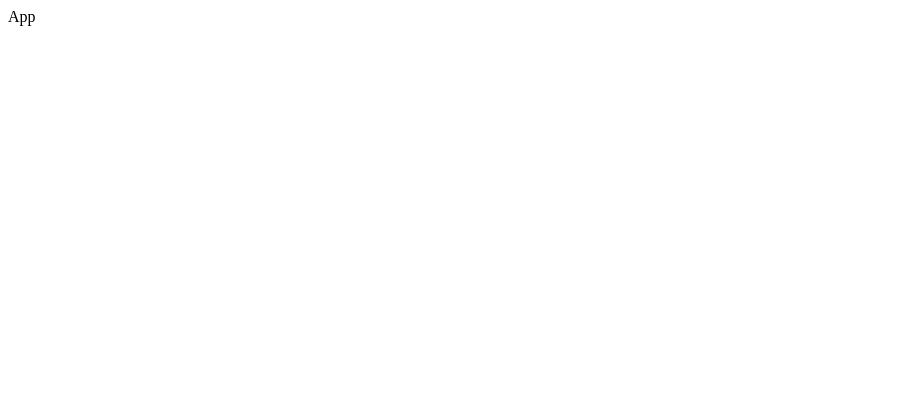
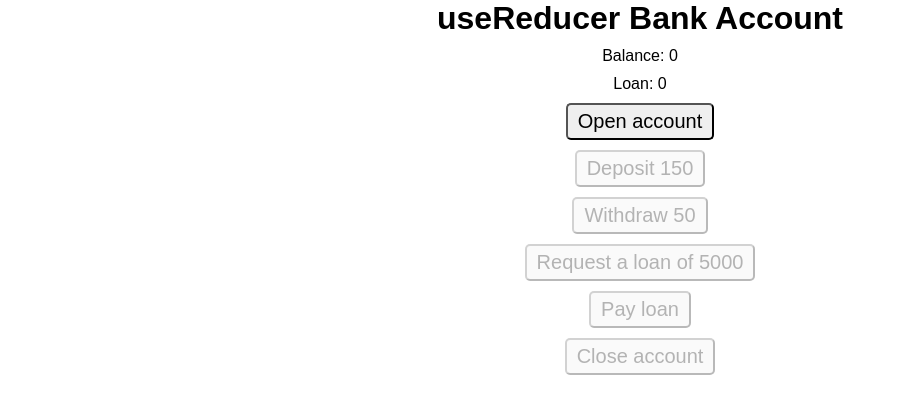
Before and after one commit to Yokubjanovichh/jones-schedetman-react-lessons, a React (Create React App) app: page / in a window 1280 px wide. Shown: the top 414 px of the page, without its empty margins (0-898 px from the left). Built offline with nearby package versions, Linux system fonts and the light colour scheme.

Commit message:
first commit

```diff
--- a/src/App.js
+++ b/src/App.js
@@ -1,7 +1,110 @@
-import React from 'react'
+import { React, useReducer } from "react";
+import "./main.css";
+
+/*
+YO’RIQNOMALAR / HISOBOTLAR:
+
+Oddiy bank hisobini yaratishni ko’rib chiqaylik! Bu meni useReducer ishlayotganini tushuntirish uchun misol sifatida ishlatgan misolimga o’xshash, lekin bu sodda (bu yerda biz hisob raqamlaridan foydalanmaymiz)
+
+Reducer yordamida quyidagi holat o’tkazishlarni model qiling: hisob ochish, depozit qilish, pulni yechib olish, qarz so’roq qilish, qarzni to’lash, hisobni yopish. Boshlanish uchun quyidagi initialState dan foydalaning.
+
+Barcha operatsiyalar (hisob ochishdan tashqari) faol bo’lganda faqat amalga oshirilishi mumkin. Agar bu shunday bo’lmasa, faqat asl holat ob’ektini qaytaring. Buni reducerning boshida tekshirishingiz mumkin
+
+Hisob ochilganda, isActive haqiqiy qiymatga o’zgartiriladi. Shuningdek, hisobni ochish uchun minimal depozit miqdori 500 bo’ladi (bu degani hisob balansi 500 da boshlanadi)
+
+Mijoz faqat qarz yo’q bo’lganda qarz so’roq qilishi mumkin. Agar bu shart bajarilsa, so’ralgan miqdor ‘qarz’ holatida ro’yxatdan o’tkaziladi va u balansga qo’shiladi. Agar shart bajarilmasa, faqat joriy holatni qaytaring
+
+Mijoz qarzni to’laganda, aksincha holat yuz beradi: pul balansdan olinadi, va ‘qarz’ 0 ga qaytariladi. Bu salbiy balanslarga olib kelishi mumkin, lekin bu muammo emas, chunki mijoz endi hisobini yopishi mumkin emas (keyingi punktga qarang)
+
+Mijoz faqat qarz yo’q bo’lganda va balans nol bo’lganda hisobni yopishi mumkin. Agar bu shart bajarilmasa, faqat holatni qaytaring. Agar shart bajarilsa, hisob faolligini yo’qotadi va barcha pul yechib olinadi. Hisob aslida boshlang’ich holatga qaytariladi
+
+o’zbek tiliga tarjima qiling.
+*/
+
+const initialState = {
+  balance: 0,
+  loan: 0,
+  isActive: false,
+};
+
+function reducer(state, action) {
+  if (!state.isActive && action.type !== "isActive") return state;
+  switch (action.type) {
+    case "isActive":
+      return {
+        ...state,
+        balance: state.balance + 500,
+        isActive: true,
+      };
+    case "deposit":
+      return {
+        ...state,
+        balance: state.balance + action.payload,
+      };
+    case "withdraw":
+      return {
+        ...state,
+        balance: state.balance - action.payload,
+      };
+    case "loan":
+      if (state.loan > 0) return state;
+      return {
+        ...state,
+        balance: state.balance + action.payload,
+        loan: action.payload,
+      };
+    case "payLoan":
+      return {
+        ...state,
+        balance: state.balance - state.loan,
+        loan: 0,
+      };
+    case "closeAcc":
+      if (state.balance !== 0 || state.loan > 0) return state;
+      return initialState;
+    default:
+      throw new Error("Unknown");
+  }
+}
 
 export default function App() {
+  const [{ balance, loan, isActive }, dispatch] = useReducer(reducer, initialState);
   return (
-    <div>App</div>
-  )
+    <div className="App">
+      <h1>useReducer Bank Account</h1>
+      <p>Balance: {balance}</p>
+      <p>Loan: {loan}</p>
+
+      <p>
+        <button onClick={() => dispatch({ type: "isActive" })} disabled={isActive}>
+          Open account
+        </button>
+      </p>
+      <p>
+        <button onClick={() => dispatch({ type: "deposit", payload: 150 })} disabled={!isActive}>
+          Deposit 150
+        </button>
+      </p>
+      <p>
+        <button onClick={() => dispatch({ type: "withdraw", payload: 50 })} disabled={!isActive}>
+          Withdraw 50
+        </button>
+      </p>
+      <p>
+        <button onClick={() => dispatch({ type: "loan", payload: 5000 })} disabled={!isActive}>
+          Request a loan of 5000
+        </button>
+      </p>
+      <p>
+        <button onClick={() => dispatch({ type: "payLoan" })} disabled={!isActive}>
+          Pay loan
+        </button>
+      </p>
+      <p>
+        <button onClick={() => dispatch({ type: "closeAcc" })} disabled={!isActive}>
+          Close account
+        </button>
+      </p>
+    </div>
+  );
 }
--- a/src/main.css
+++ b/src/main.css
@@ -7,3 +7,19 @@
 body {
   font-family: sans-serif;
 }
+
+.App {
+  font-family: sans-serif;
+  text-align: center;
+  display: flex;
+  flex-direction: column;
+  row-gap: 10px;
+  text-align: center;
+  justify-content: center;
+}
+
+.App button {
+  font-size: 20px;
+  padding: 5px 10px;
+  border-radius: 5px;
+}
```
